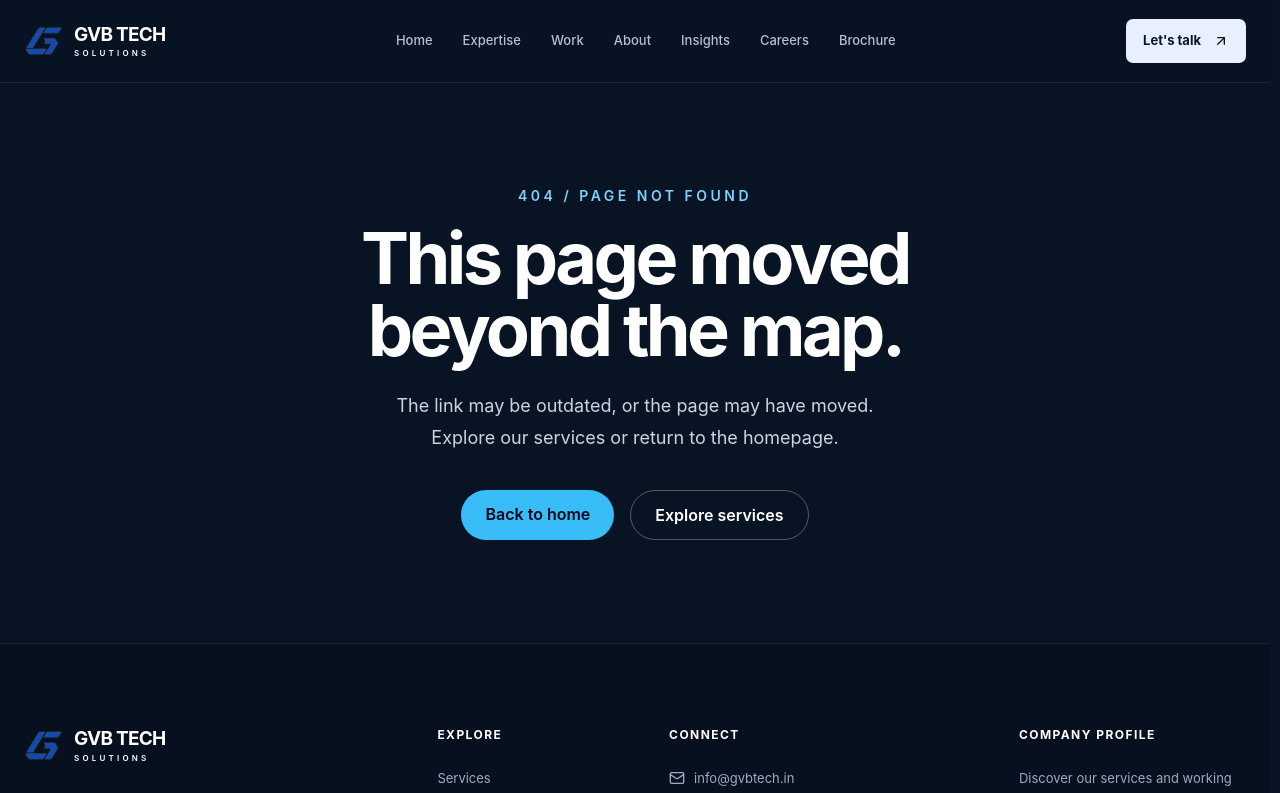
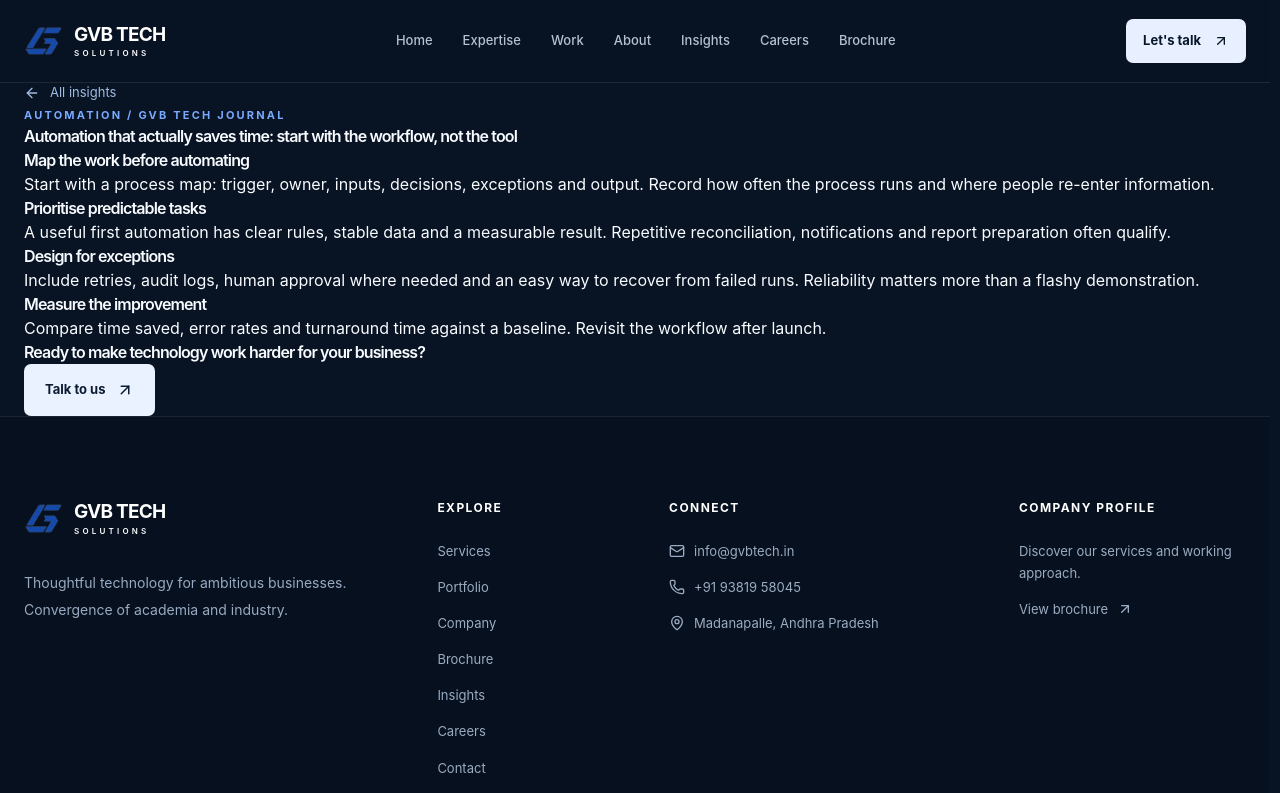
Before and after one commit to BalajiKoushik01/GVB_Tech_web, a Next.js app: page /blog/automation-that-actually-saves-time in a window 1280 px wide. Before the commit this address had no page. Shown: the top 793 px of the page. Built offline with nearby package versions, Linux system fonts and the light colour scheme.

Commit message:
feat: add individually accessible SEO-friendly blog articles

```diff
--- /dev/null
+++ b/src/app/blog/[slug]/page.tsx
@@ -0,0 +1,4 @@
+import { notFound } from "next/navigation";import Link from "next/link";import type { Metadata } from "next";import { ArrowLeft, ArrowUpRight } from "lucide-react";import { articles } from "../articles";
+export function generateStaticParams(){return articles.map(a=>({slug:a.slug}));}
+export async function generateMetadata({params}:{params:Promise<{slug:string}>}):Promise<Metadata>{const {slug}=await params;const a=articles.find(a=>a.slug===slug);return {title:a?.title??"Article",description:a?.sections[0]?.[1]??"GVB Tech insights"};}
+export default async function Article({params}:{params:Promise<{slug:string}>}){const {slug}=await params;const a=articles.find(a=>a.slug===slug);if(!a)notFound();return <article className="gvb-premium gvb-article-page"><div className="gvb-shell"><Link href="/blog" className="gvb-back-link"><ArrowLeft size={16}/> All insights</Link><p className="gvb-label">{a.category} / GVB TECH JOURNAL</p><h1>{a.title}</h1><div className="gvb-article-body">{a.sections.map(([heading,body])=><section key={heading}><h2>{heading}</h2><p>{body}</p></section>)}</div><div className="gvb-article-cta"><h2>Ready to make technology work harder for your business?</h2><Link href="/contact" className="gvb-btn gvb-btn-primary">Talk to us <ArrowUpRight size={18}/></Link></div></div></article>}
```
